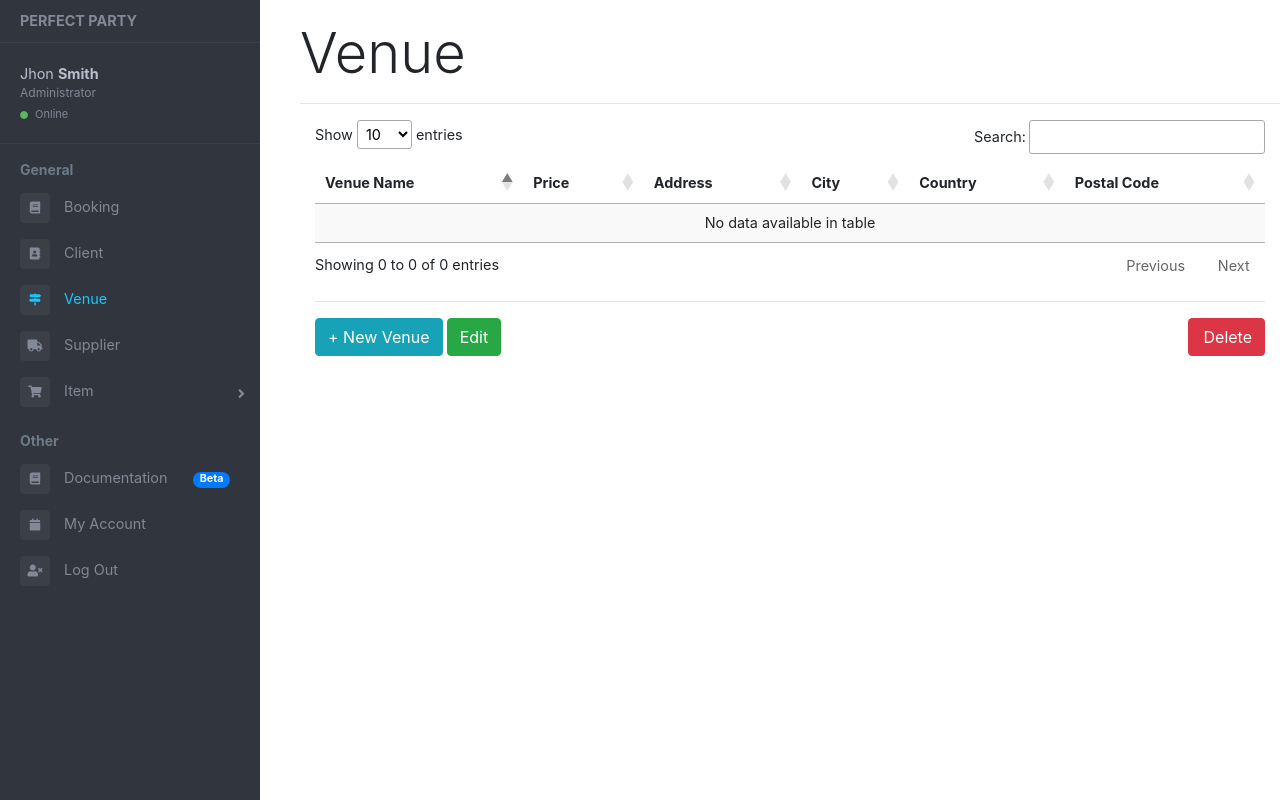
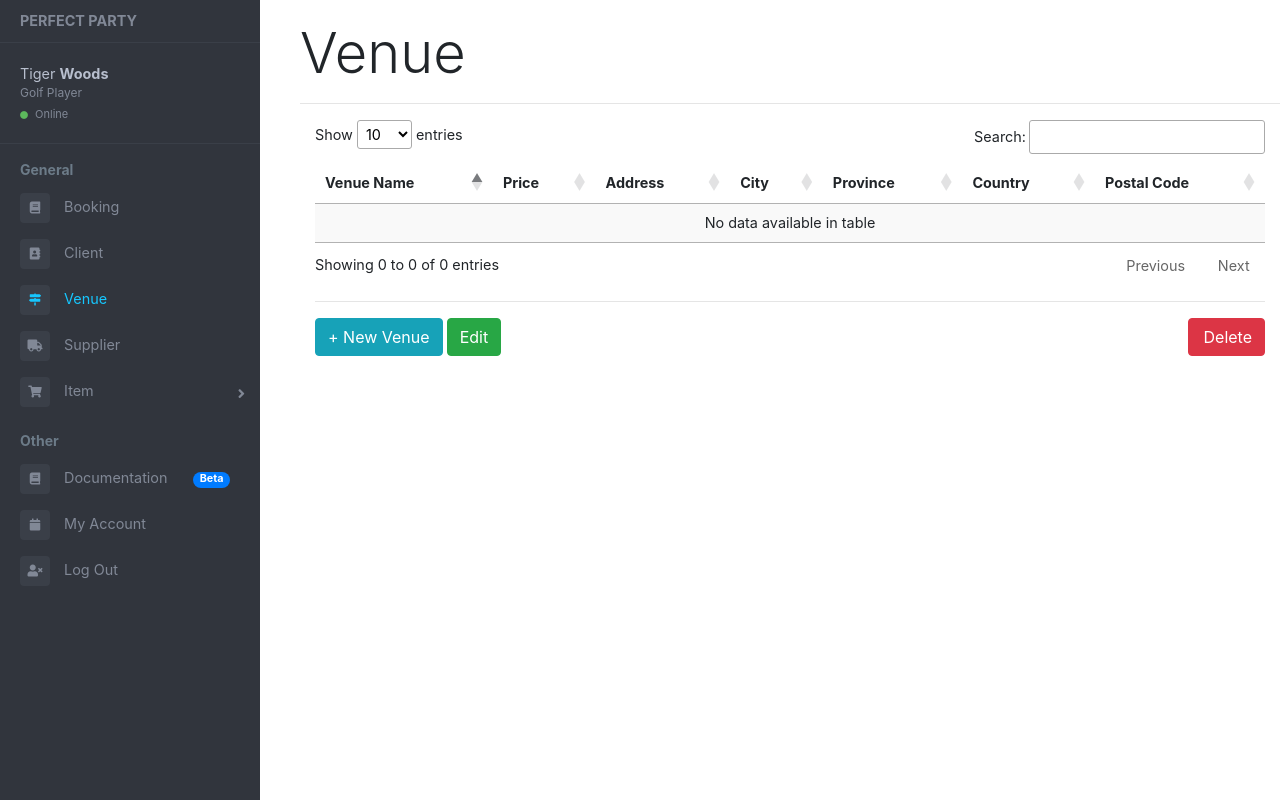
Before and after one commit to fxu9411/Perfect-Party, a Flask app: page /PerfectParty/venue in a window 1280 px wide. Run offline with Flask 2, Linux system fonts and the light colour scheme; data that the repository does not hold is empty; some libraries are stand-ins or nearby versions.

Commit message:
fixed minor bugs

```diff
--- a/perfect_party/PP/pages.py
+++ b/perfect_party/PP/pages.py
@@ -150,6 +150,7 @@ def get_venues():
             obj = {'VenueName': item['venue_name'],
                    'Address': item['street_number'] + ' ' + item['street_name'],
                    'City': item['city'],
+                   'Province': item['province'],
                    'Country': item['country'],
                    'PostalCode': item['postal_code'],
                    'Price': float(item['price']),
@@ -161,6 +162,7 @@ def get_venues():
             obj = {'VenueName': item['venue_name'],
                    'Address': item['unit_number'] + '-' + item['street_number'] + ' ' + item['street_name'],
                    'City': item['city'],
+                   'Province': item['province'],
                    'Country': item['country'],
                    'PostalCode': item['postal_code'],
                    'Price': float(item['price']),
@@ -555,7 +557,7 @@ def myaccount():
         cursor.execute(sql)
         result = cursor.fetchone()
         cursor.close()
-    return render_template("myaccount.html", result=result)
+    return render_template("myaccount.html", result=result, myaccount=True)
 
 
 @pages.route("/editAccount", methods=['POST'])
--- a/perfect_party/PP/templates/booking.html
+++ b/perfect_party/PP/templates/booking.html
@@ -16,7 +16,7 @@
 </table>
 <hr>
 <button type="button" class="btn btn-info" data-toggle="modal" data-target="#newBooking">+ New Booking</button>
-<button type="button" class="btn btn-success" style="padding-left:15px, padding-right=15px;" id="editform">Edit</button>
+<button type="button" class="btn btn-success" style="padding-left:15px, padding-right=15px;" id="editform">View</button>
 <!-- <button type="button" class="btn btn-danger float-right" style="padding-left:15px; padding-right=15px;" id="deleteform">Delete</button> -->
 <div class="modal fade" id="newBooking" tabindex="-1" role="dialog"
      aria-labelledby="exampleModalCenterTitle" aria-hidden="true">
--- a/perfect_party/PP/templates/editaccount.html
+++ b/perfect_party/PP/templates/editaccount.html
@@ -114,7 +114,8 @@
                     <label class="col-md-4 control-label"></label>
                     <div class="col-md-4">
                         <input type="submit" class="btn btn-info" style="width:140px" value="Update"/>
-                        <a href="#" class="btn btn-danger" value=""><span
+                        <a href="{{ url_for('pages.myaccount') }}?account_id={{1}}" class="btn btn-danger"
+                           value=""><span
                                 class="glyphicon glyphicon-remove-sign"></span>Go Back</a>
 
                     </div>
--- a/perfect_party/PP/templates/layout.html
+++ b/perfect_party/PP/templates/layout.html
@@ -56,10 +56,10 @@
             </div>
             <div class="sidebar-header">
                 <div class="user-info">
-              <span class="user-name">Jhon
-                <strong>Smith</strong>
+              <span class="user-name">Tiger
+                <strong>Woods</strong>
               </span>
-                    <span class="user-role">Administrator</span>
+                    <span class="user-role">Golf Player</span>
                     <span class="user-status">
                 <i class="fa fa-circle"></i>
                 <span>Online</span>
@@ -141,7 +141,7 @@
                     </li>
                     <li>
                         <form name='account' action="{{ url_for('pages.myaccount') }}?account_id={{1}}" method="post">
-                            <a>
+                            <a {% if myaccount %}style="color:#16c7ff" {% endif %}>
                                 <i class="fa fa-calendar"></i>
                                 <span onclick="account.submit()" style="cursor:pointer">My Account</span>
                             </a>
@@ -163,14 +163,14 @@
                                         </button>
                                     </div>
                                     <div class="modal-body">
-                                        Logging Out
+                                        Logging Out?
                                     </div>
                                     <div class="modal-footer">
                                         <button type="button" class="btn btn-secondary" data-dismiss="modal"
                                                 style="padding:5px 20px;">No
                                         </button>
                                         <button type="button" class="btn btn-primary" style="padding:5px 20px;"
-                                                onclick="window.location.href='/PerfectParty'">Yes
+                                                onclick="window.location.href='/PerfectParty/booking'">Yes
                                         </button>
                                     </div>
                                 </div>
--- a/perfect_party/PP/templates/venue.html
+++ b/perfect_party/PP/templates/venue.html
@@ -11,6 +11,7 @@
             <th>Price</th>
             <th>Address</th>
             <th>City</th>
+            <th>Province</th>
             <th>Country</th>
             <th>Postal Code</th>
         </tr>
@@ -228,6 +229,7 @@ $(document).ready(function() {
           {data: "Price"},
           {data: "Address"},
           {data: "City"},
+          {data: "Province"},
           {data: "Country"},
           {data: "PostalCode"}
       ],
@@ -262,7 +264,7 @@ $(document).ready(function() {
             document.getElementById('edit-name').value=row_data.VenueName;
             document.getElementById('edit-str-num').value=row_data.Street_Number;
             document.getElementById('edit-str-name').value=row_data.Street_Name;
-            document.getElementById('edit-unit').value=row_data.Unit;
+            document.getElementById('edit-unit').value=row_data.Unit_Number;
             document.getElementById('edit-postal').value=row_data.PostalCode;
             document.getElementById('edit-city').value=row_data.City;
             document.getElementById('edit-province').value=row_data.Province;
```
